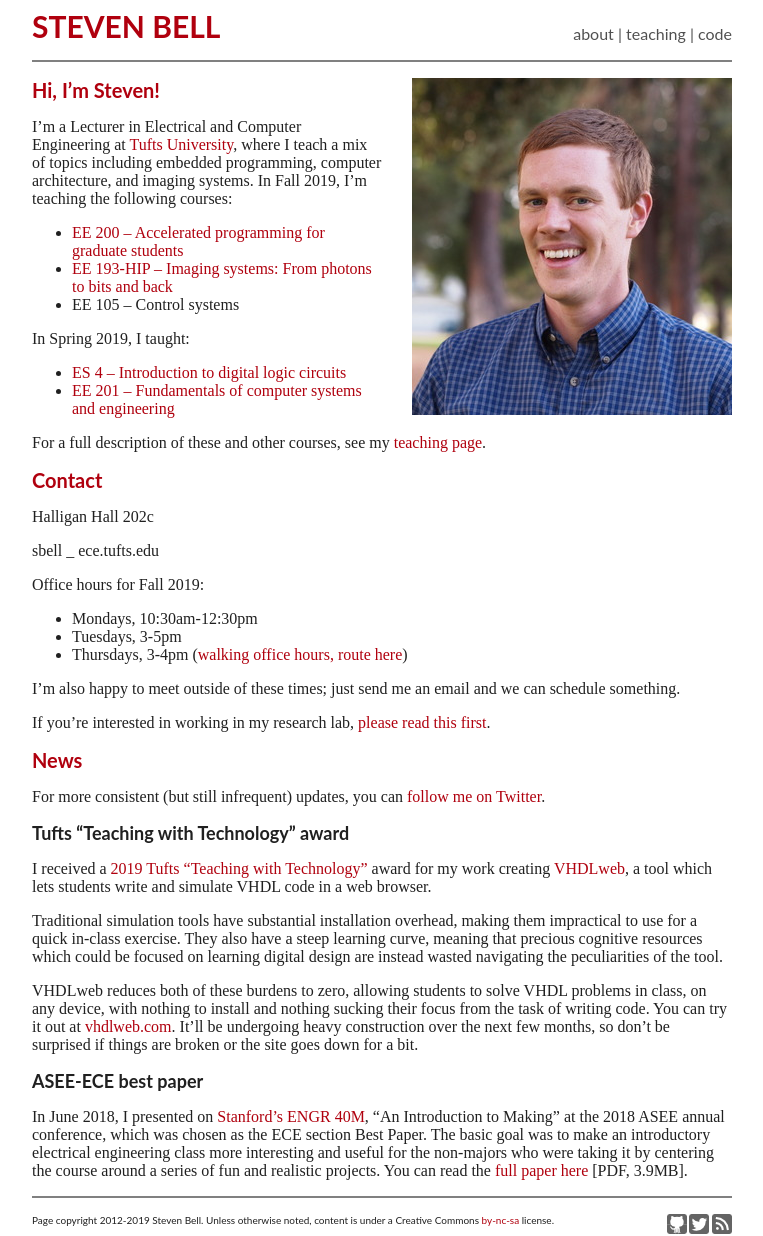
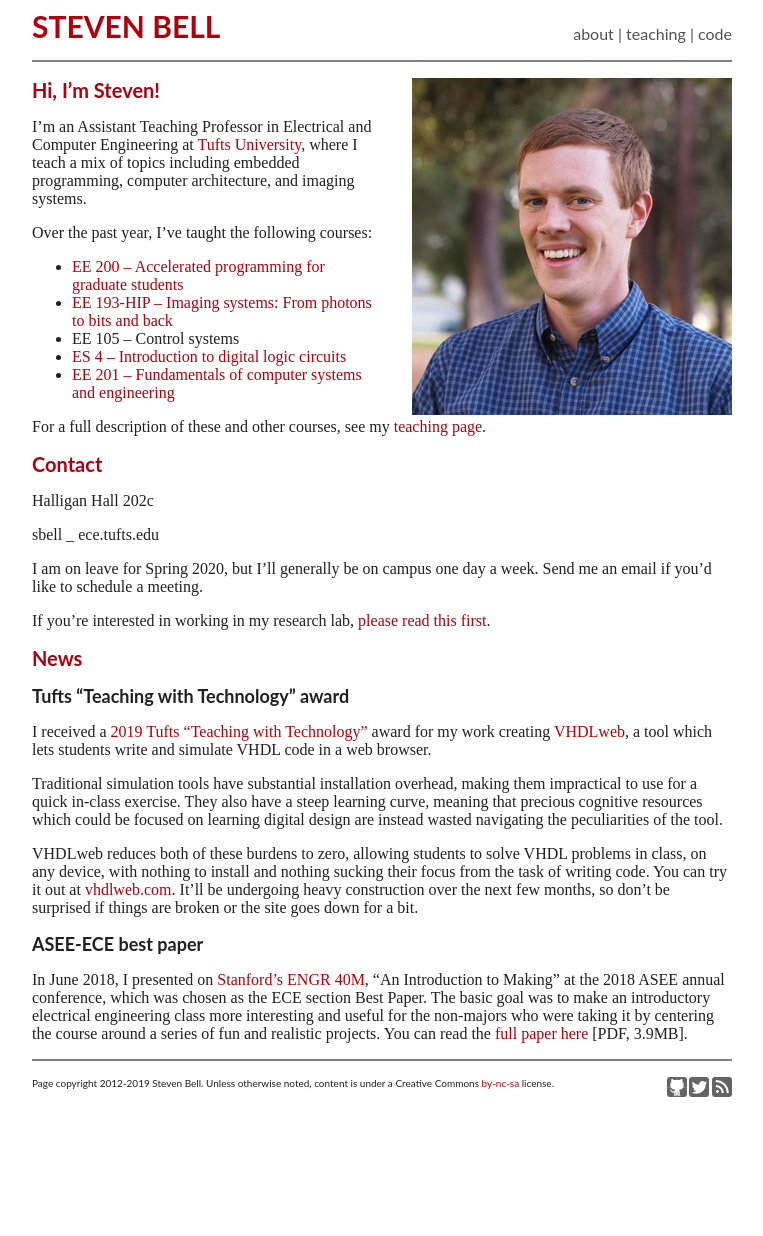
Before and after one commit to stevenbell/stevenbell.github.com, a Jekyll site: the page built from index.markdown, in a window 1280 px wide. Shown: the whole page, without its empty margins (258-1021 px from the left). Built offline with Jekyll 4.4.1, drawn with Linux system fonts in a browser that asks for light colours; after the commit the page ends 1099 px from its top, so only the background shows below that.

Commit message:
Updates for spring 2020

```diff
--- a/index.markdown
+++ b/index.markdown
@@ -6,13 +6,13 @@ title: Welcome
 
 # Hi, I'm Steven!
 
-I'm a Lecturer in Electrical and Computer Engineering at [Tufts University](http://tufts.edu), where I teach a mix of topics including embedded programming, computer architecture, and imaging systems.  In Fall 2019, I'm teaching the following courses:
+I'm an Assistant Teaching Professor in Electrical and Computer Engineering at [Tufts University](http://tufts.edu), where I teach a mix of topics including embedded programming, computer architecture, and imaging systems.
+
+Over the past year, I've taught the following courses:
 
 * [EE 200 -- Accelerated programming for graduate students](http://www.ece.tufts.edu/ee/200)
 * [EE 193-HIP -- Imaging systems: From photons to bits and back](http://www.ece.tufts.edu/ee/193HIP)
 * EE 105 -- Control systems
-
-In Spring 2019, I taught:
 * [ES 4 -- Introduction to digital logic circuits](http://www.ece.tufts.edu/es/4)
 * [EE 201 -- Fundamentals of computer systems and engineering](http://www.ece.tufts.edu/ee/201)
 
@@ -24,18 +24,11 @@ Halligan Hall 202c
 
 sbell _ ece.tufts.edu
 
-Office hours for Fall 2019:
-
-* Mondays, 10:30am-12:30pm
-* Tuesdays, 3-5pm
-* Thursdays, 3-4pm ([walking office hours, route here](walking_oh))
-
-I'm also happy to meet outside of these times; just send me an email and we can schedule something.
+I am on leave for Spring 2020, but I'll generally be on campus one day a week.  Send me an email if you'd like to schedule a meeting.
 
 If you're interested in working in my research lab, [please read this first](working_with_me).
 
 # News
-For more consistent (but still infrequent) updates, you can [follow me on Twitter](http://twitter.com/stevenebell).
 
 ## Tufts "Teaching with Technology" award
 I received a [2019 Tufts "Teaching with Technology"](https://sites.tufts.edu/ets/2019/05/23/winners-of-the-2019-teaching-with-technology-awards/) award for my work creating [VHDLweb](vhdlweb.com), a tool which lets students write and simulate VHDL code in a web browser.
--- a/teaching.markdown
+++ b/teaching.markdown
@@ -3,8 +3,10 @@ layout: page
 title: Teaching
 ---
 
+# Spring 2020
+I'm on leave for Spring 2020.  One project I'm working on while I'm away is [VHDLweb](http://vhdlweb.com), a web-based tool for learning VHDL and digital design.
+
 # Fall 2019
-I will be teaching the following three courses at Tufts in Fall 2019.  If you're a student considering these classes, feel free to contact me with any questions or concerns you have.
 
 ## EE 105 --- Feedback control systems
 Modern control and fundamentals of state-feedback including matrix differential equations, controllability, state transformations, canonical forms, and control matrix design. Classical control and output-feedback with topics including transfer functions, s-plane analysis, stability criteria, PID controllers, root locus, controller design using op-amps, and compensation networks.
```
